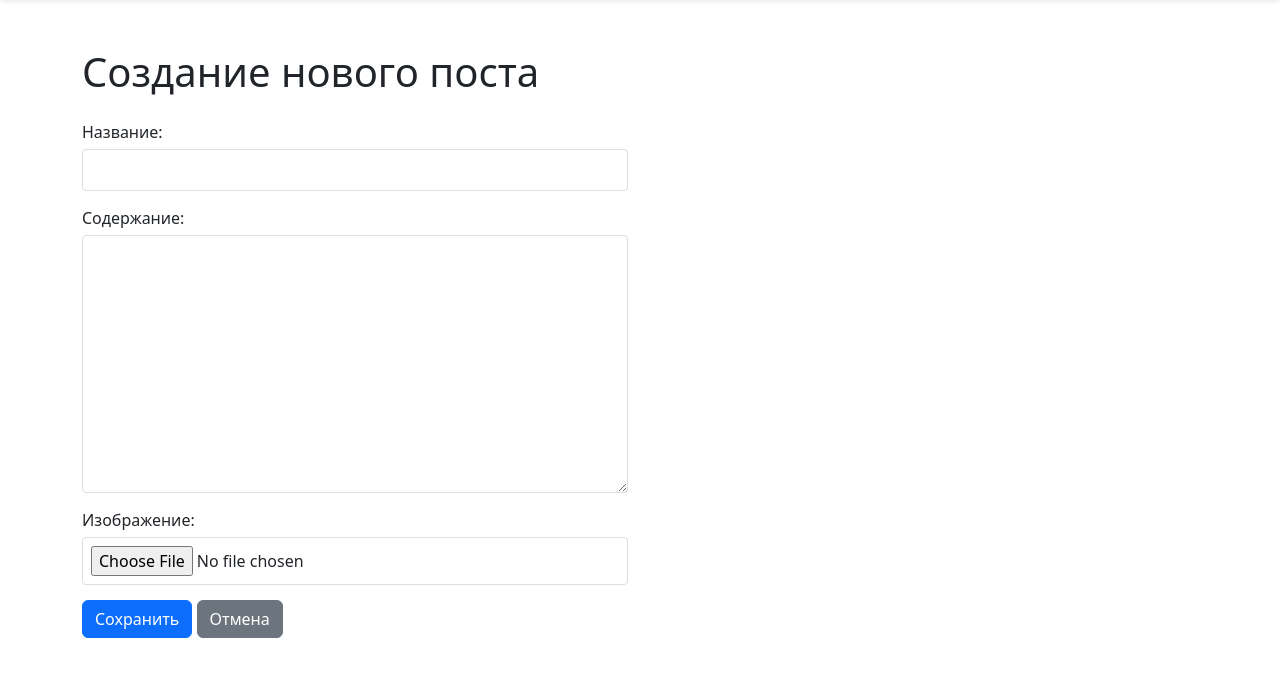
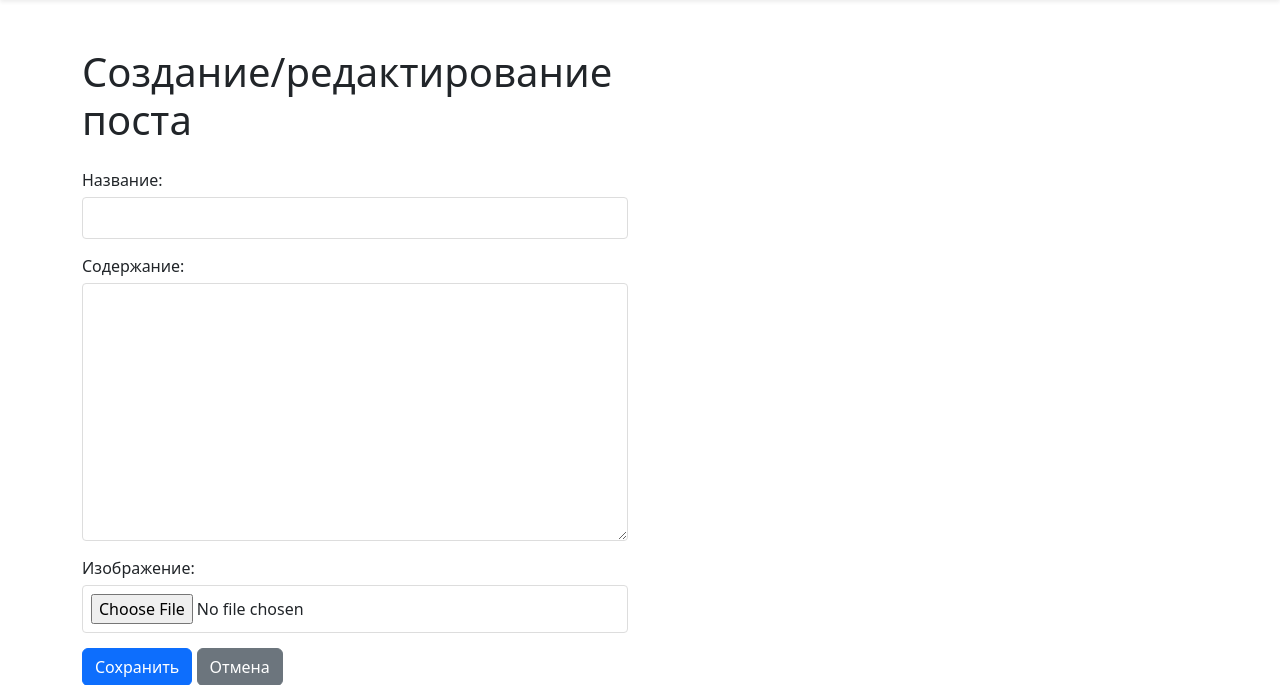
Before and after one commit to MrProdeon/DjangoProject, a Django app: page /blog/create/ in a window 1280 px wide. Shown: the part 56-741 px from the top of the page. Run offline with Django 5.2, Linux system fonts and the light colour scheme.

Commit message:
add update view

```diff
--- a/blog/templates/blog_create_view.html
+++ b/blog/templates/blog_create_view.html
@@ -1,12 +1,12 @@
 {% extends "blog_base.html" %}
 
-{%block title%}Создать пост{%endblock%}
+{%block title%}Создание/редактирование{%endblock%}
 
 {%block content%}
 <div class="container mt-5">
     <div class="row">
         <div class="col-md-6">
-            <h1 class="mb-4">Создание нового поста</h1>
+            <h1 class="mb-4">Создание/редактирование поста</h1>
             <form method="post">
                 {% csrf_token %}
                 {{ form.as_p }}
--- a/blog/urls.py
+++ b/blog/urls.py
@@ -6,5 +6,6 @@ app_name = "blog"
 
 urlpatterns = [
     path("", views.BlogListView.as_view(), name="home"),
-    path("create/", views.BlogCreateView.as_view(), name="create")
+    path("create/", views.BlogCreateView.as_view(), name="create"),
+    path("update/<int:pk>", views.BlogUpdateView.as_view(), name="update")
 ]
--- a/blog/views.py
+++ b/blog/views.py
@@ -17,3 +17,9 @@ class BlogListView(ListView):
     model = BlogEntry
     template_name = "home.html"
     context_object_name = "posts"
+
+class BlogUpdateView(UpdateView):
+    model = BlogEntry
+    fields = ["name", "content", "preview"]
+    template_name = "blog_create_view.html"
+    success_url = reverse_lazy("blog:home")
```
